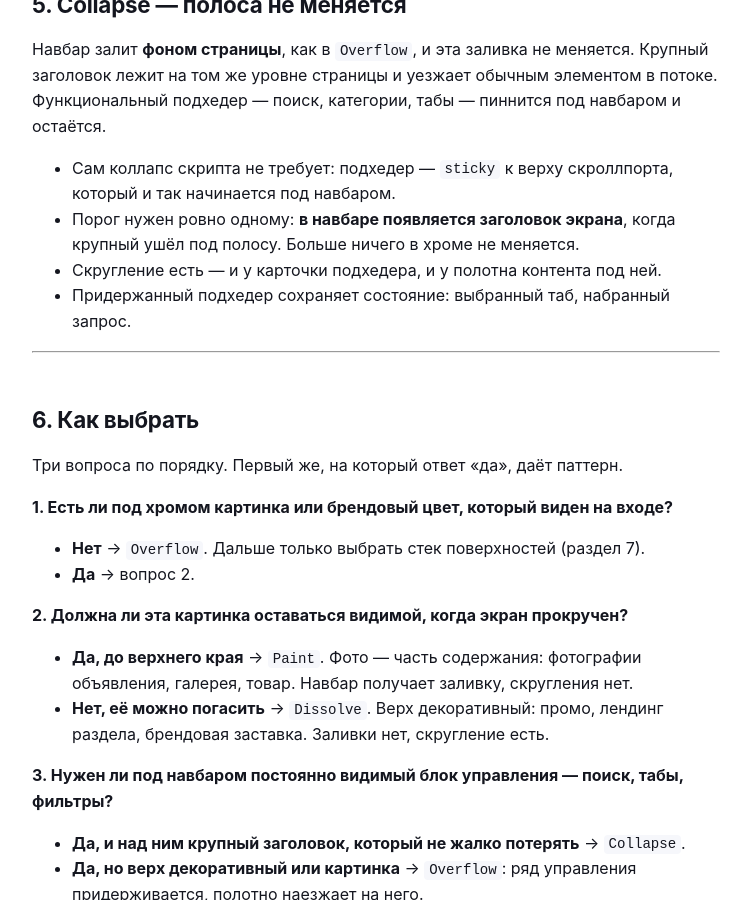
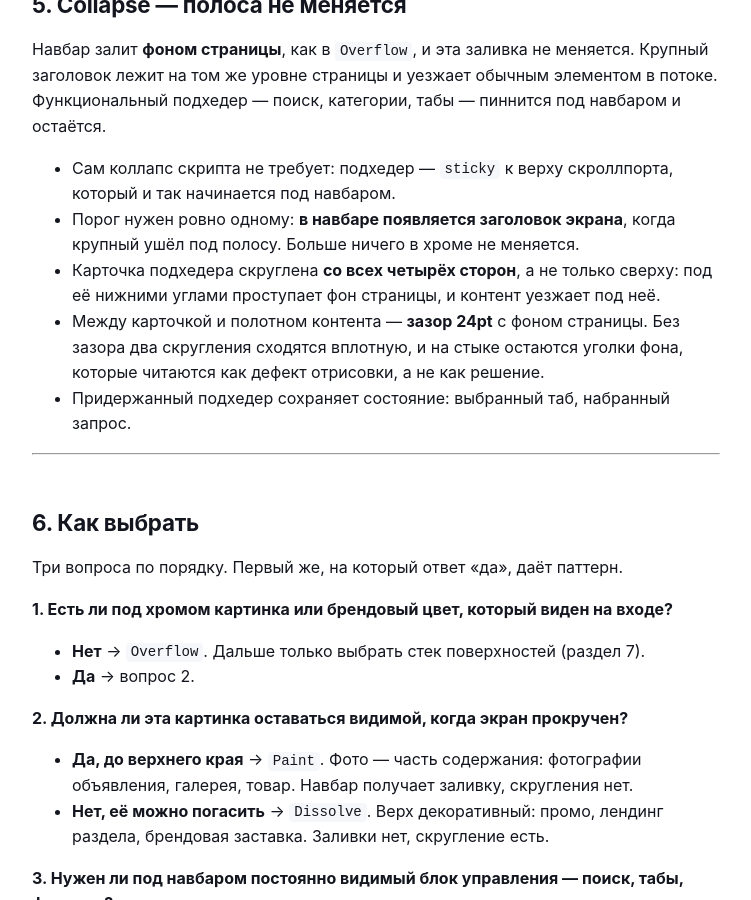
Before and after one commit to tomsvorobovich-qic/mobile-ds-guides, a Jekyll site: the page built from guides/scroll-patterns.md, in a window 1280 px wide and 900 px high, scrolled down 2489 px. Shown: the whole window, without its empty margins (264-1015 px from the left). Built offline with Jekyll 4.4.1, drawn with Linux system fonts in a browser that asks for light colours; some of the changed text lies outside the part shown.

Commit message:
fix(stand): the sub-header card needs a gap, not a shared edge
Two white blocks each carrying a top radius met flush in the Collapse
frame, leaving slivers of page background pinched between the two curves
— it read as a rendering fault rather than a decision.

Measuring the source flow settled it: the card is rounded on all four
sides, not just the top, and a 24pt gap of page background separates it
from the content surface. Both are now in the frame and in the guide as a
structural rule.

That measurement also turned up a fourth radius: the card fits an arc of
about 23pt, so the pile is now 20, 23, 24 and 32 for one rule.

Co-Authored-By: Claude Opus 5 <noreply@anthropic.com>

```diff
--- a/guides/scroll-patterns.md
+++ b/guides/scroll-patterns.md
@@ -109,7 +109,11 @@ progress = clamp(scrollY / heroTravel, 0, 1)   // hero.opacity = 1 - progress
   который и так начинается под навбаром.
 - Порог нужен ровно одному: **в навбаре появляется заголовок экрана**, когда
   крупный ушёл под полосу. Больше ничего в хроме не меняется.
-- Скругление есть — и у карточки подхедера, и у полотна контента под ней.
+- Карточка подхедера скруглена **со всех четырёх сторон**, а не только сверху:
+  под её нижними углами проступает фон страницы, и контент уезжает под неё.
+- Между карточкой и полотном контента — **зазор 24pt** с фоном страницы.
+  Без зазора два скругления сходятся вплотную, и на стыке остаются уголки
+  фона, которые читаются как дефект отрисовки, а не как решение.
 - Придержанный подхедер сохраняет состояние: выбранный таб, набранный запрос.
 
 ---
@@ -253,6 +257,9 @@ iOS-continuous. Figma при смягчении 0 рисует дугу — зн
 коде живут `20` (лента, карточка объявления) и `24` (гараж). Три значения на одно
 правило.
 
+Четвёртое значение нашлось замером: карточка подхедера в потоке `Collapse`
+даёт дугу `≈23pt`. Итого 20, 23, 24 и 32 на одно правило.
+
 Отдельная ловушка: на уровне борда дамп переменных отдаёт `xl = 24` — это
 коллекция спейсингов, тогда как радиусный `xl` равен `32`. Одно имя, два
 значения.
--- a/stands/scroll-patterns.html
+++ b/stands/scroll-patterns.html
@@ -225,7 +225,7 @@
                 <div class="searchfield"></div>
                 <div class="categories"><i></i><i></i><i></i></div>
               </div>
-              <div class="surface"><div class="blocks" data-blocks="5"></div></div>
+              <div class="surface surface--gapped"><div class="blocks" data-blocks="5"></div></div>
             </div>
             <div class="chrome">
               <div class="statusbar"></div>
```
Also changed, not shown: assets/stand.css (+8 -1 lines).
